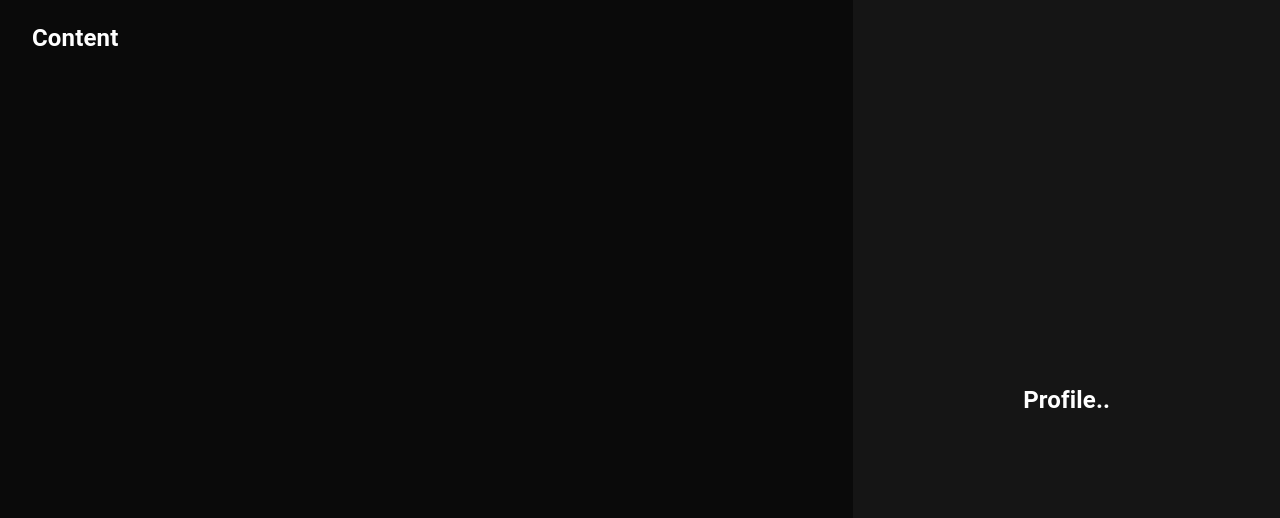
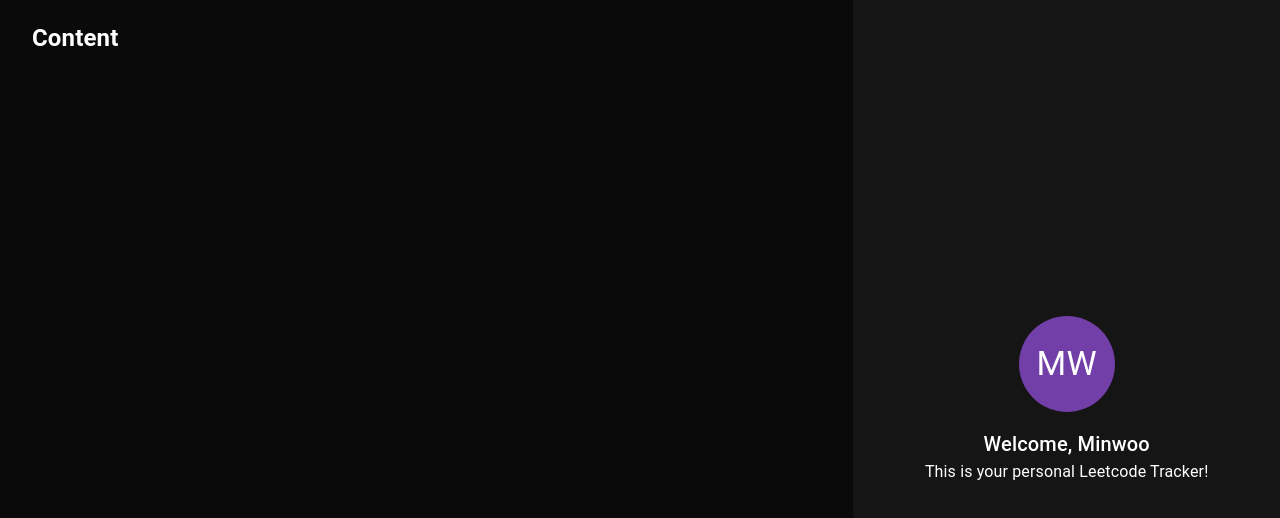
Before and after one commit to minugrammer0725/AlgoTrack, a React (Vite) app: page / in a window 1280 px wide. Shown: the top 518 px of the page. Built offline with nearby package versions, Linux system fonts and the light colour scheme.

Commit message:
user avatar using MUI Avatar, Box, Typography

```diff
--- a/src/components/profile/Profile.tsx
+++ b/src/components/profile/Profile.tsx
@@ -4,13 +4,23 @@ import { Avatar, Box, Typography } from '@mui/material';
 
 const Profile: FC = (): ReactElement => {
   return (
-    // Avatar
+    <Box display={'flex'} flexDirection={'column'}
+      justifyContent={'center'} alignItems={'center'}>
+      {/* Avatar */}
+      <Avatar sx={{
+        width: '96px',
+        height: '96px',
+        backgroundColor: 'primary.main',
+        marginBottom: '16px'
+      }}>
+        <Typography variant='h4' color={'text.primary'}>MW</Typography>
+      </Avatar>
+      {/* Name */}
+      <Typography variant='h6' color={'text.primary'}>Welcome, Minwoo</Typography>
+      {/* Message */}
+      <Typography variant='body1' color={'text.primary'}>This is your personal Leetcode Tracker!</Typography>
+    </Box>
 
-    // Name
-
-    // Welcome Message
-
-    <h2>Profile..</h2>
   )
 }
 
```
